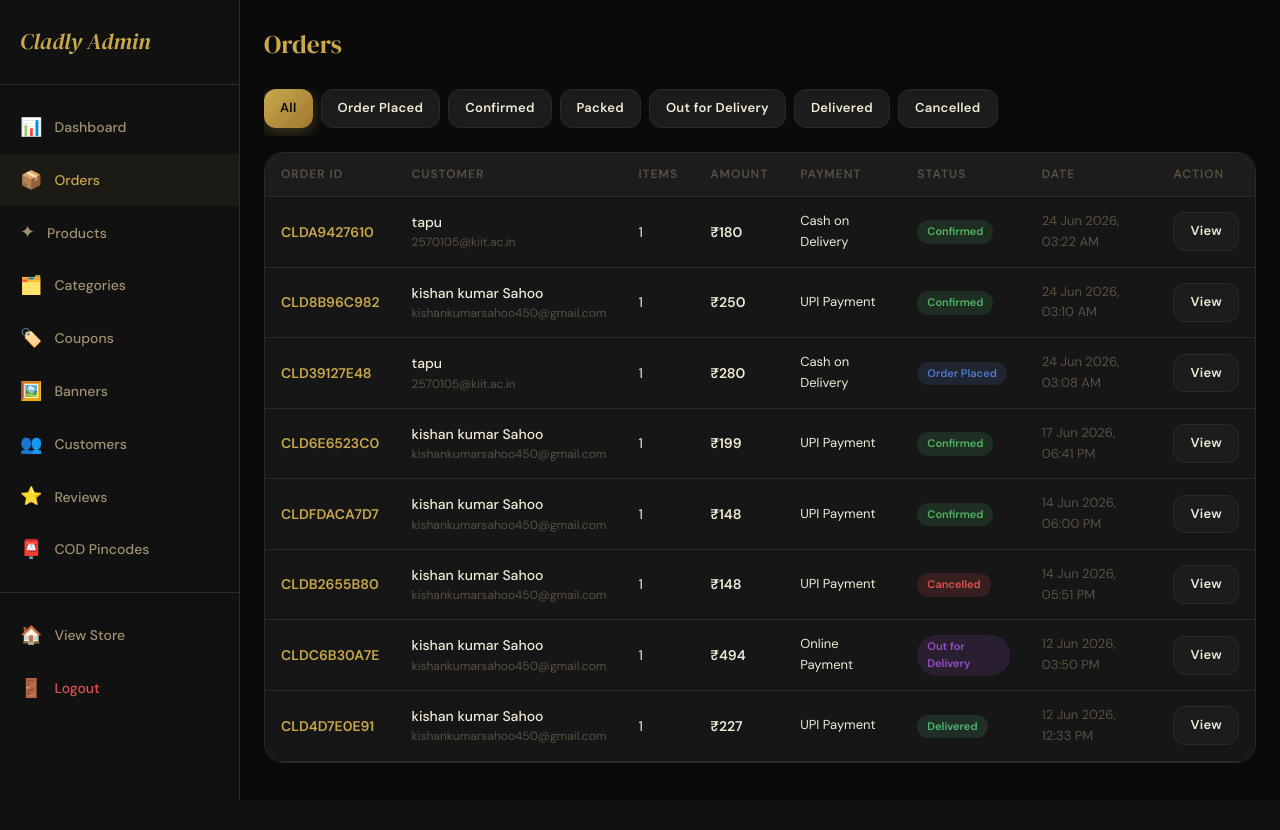
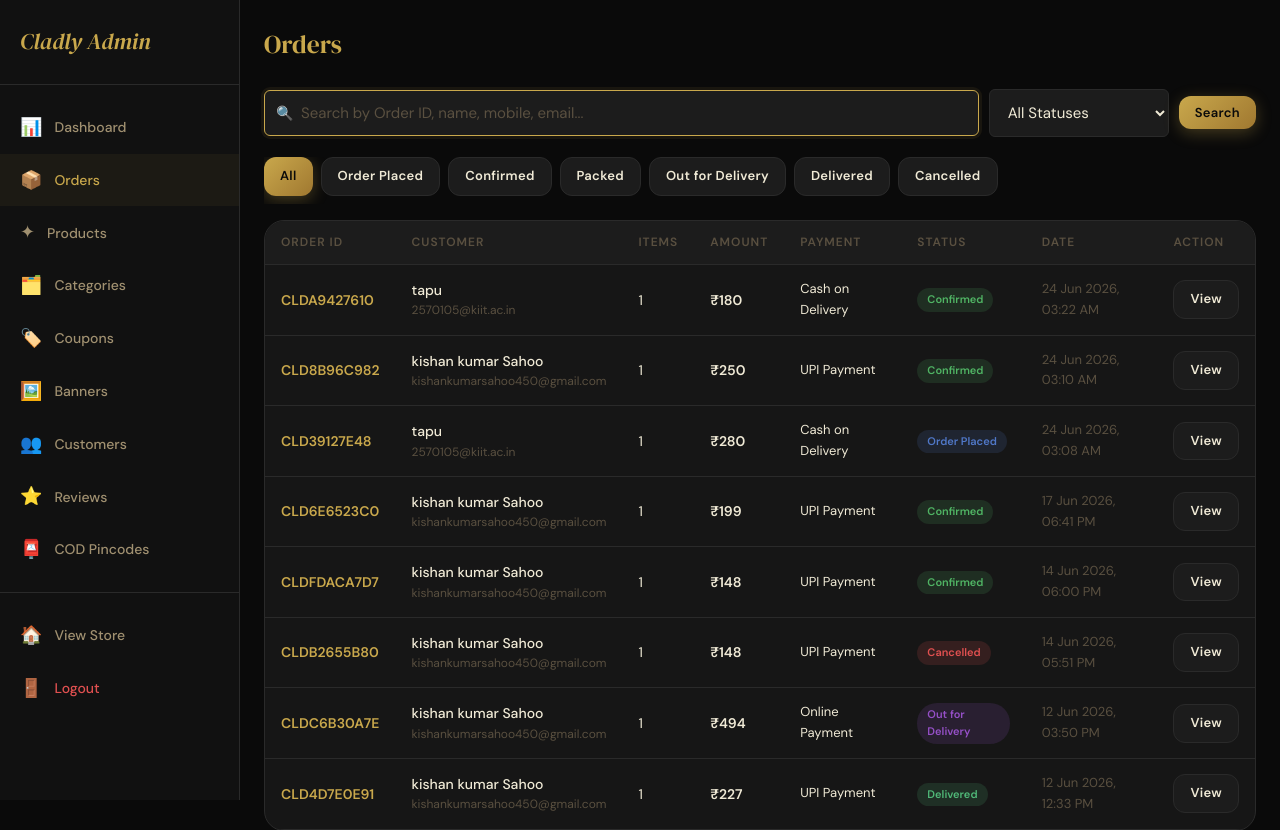
Before and after one commit to kumarkishan2004/cladly, a Django app: page /admin-panel/orders/ in a window 1280 px wide. Shown: the top 830 px of the page. Before the commit the page ends 800 px from the top, so only its background shows below. Run offline with Django 4.2, Linux system fonts and the light colour scheme; a user stored in the database is signed in; data comes from the database, SQL or seed files in the repository; data that the repository does not hold is empty; some web fonts are replaced.

Commit message:
add search bar in admin order page ,add new employee details(saswati),upgrade and rectify product checkout part

```diff
--- a/cladly/settings.py
+++ b/cladly/settings.py
@@ -114,8 +114,8 @@ CACHES = {
 }
 
 # Razorpay payment
-RAZORPAY_KEY_ID = 'rzp_test_T1VGBthGJHr4J1'      #  key id
-RAZORPAY_KEY_SECRET = 'tcYvoTB70IirNiVN4Z5E6zrK' #  key secret
+RAZORPAY_KEY_ID = 'REDACTED_RAZORPAY_ID'      #  key id
+RAZORPAY_KEY_SECRET = 'REDACTED_RAZORPAY_SECRET' #  key secret
 RAZORPAY_CURRENCY = 'INR'
 
 
--- a/store/templates/store/admin/orders.html
+++ b/store/templates/store/admin/orders.html
@@ -2,8 +2,49 @@
 {% block title %}Orders — Cladly Admin{% endblock %}
 {% block admin_content %}
 <div class="admin-header">
-  <div class="admin-page-title">Orders</div>
+  <div class="admin-page-title">
+    Orders
+    {% if search_query %}
+      <span style="font-size:14px;color:var(--text-muted);font-weight:400;"> — results for "{{ search_query }}"</span>
+    {% endif %}
+  </div>
 </div>
+
+<!-- Search + Filter Bar -->
+<form method="get" style="display:flex;gap:10px;flex-wrap:wrap;margin-bottom:20px;align-items:center;">
+
+  <!-- Search box -->
+  <div style="position:relative;flex:1;min-width:220px;">
+    <input type="text" name="q" value="{{ search_query }}"
+           placeholder="Search by Order ID, name, mobile, email..."
+           class="form-control"
+           style="padding-left:36px;"
+           autofocus>
+    <span style="position:absolute;left:12px;top:50%;transform:translateY(-50%);color:var(--text-muted);font-size:14px;">🔍</span>
+  </div>
+
+  <!-- Status filter -->
+  <select name="status" class="form-control" style="max-width:180px;">
+    <option value="">All Statuses</option>
+    {% for value, label in status_choices %}
+      <option value="{{ value }}" {% if status_filter == value %}selected{% endif %}>{{ label }}</option>
+    {% endfor %}
+  </select>
+
+  <button type="submit" class="btn btn-gold btn-sm">Search</button>
+
+  {% if search_query or status_filter %}
+    <a href="{% url 'admin_orders' %}" class="btn btn-dark btn-sm">✕ Clear</a>
+  {% endif %}
+
+</form>
+
+<!-- Result count -->
+{% if search_query %}
+  <div style="font-size:13px;color:var(--text-muted);margin-bottom:16px;">
+    Found <strong style="color:var(--gold);">{{ orders.paginator.count }}</strong> order{{ orders.paginator.count|pluralize }} matching "{{ search_query }}"
+  </div>
+{% endif %}
 
 <!-- Status filter -->
 <div style="display:flex;gap:8px;overflow-x:auto;padding-bottom:8px;margin-bottom:16px;">
--- a/store/urls.py
+++ b/store/urls.py
@@ -38,7 +38,6 @@ urlpatterns = [
     path('checkout/', views.checkout, name='checkout'),
     path('place-order/', views.place_order, name='place_order'),
     path('order/success/<str:order_id>/', views.order_success, name='order_success'),
-    path('payment/initiate/<str:order_id>/', views.initiate_payment, name='initiate_payment'),
     path('payment/verify/', views.verify_payment, name='verify_payment'),
     path('payment/failed/<str:order_id>/', views.payment_failed, name='payment_failed'),
     path('orders/', views.my_orders, name='my_orders'),
--- a/store/views.py
+++ b/store/views.py
@@ -794,6 +794,15 @@ def move_to_cart(request, product_id):
 
 @login_required
 def checkout(request):
+
+    # If there's a pending Razorpay payment in session, clear it
+    # (customer went back to checkout after abandoning payment page)
+
+    if 'pending_order' in request.session:
+        request.session.pop('pending_order', None)
+        request.session.pop('razorpay_order_id', None)
+
+
     cart_items = get_cart_items(request)
     if not cart_items.exists():
         messages.warning(request, 'Your cart is empty.')
@@ -850,7 +859,51 @@ def place_order(request):
     coupon = _get_session_coupon(request)
     totals = calculate_cart_totals(cart_items, coupon)
 
-    # Create order
+   # ── COD — create order immediately ──
+    if payment_method == 'cod':
+        order = _create_order(request, address, payment_method, coupon, totals, cart_items)
+        cart_items.delete()
+        Notification.objects.create(
+            user=request.user,
+            title='Order Placed!',
+            message=f'Your order {order.order_id} has been placed successfully.',
+            notif_type='order',
+            link=f'/orders/{order.order_id}/',
+        )
+        _process_referral_reward(order)
+        return redirect('order_success', order_id=order.order_id)
+
+    # ── Online payment — save intent to session, open Razorpay ──
+    else:
+        # Store everything needed to create the order after payment
+        request.session['pending_order'] = {
+            'address_id': str(address.id),
+            'payment_method': payment_method,
+            'coupon_id': coupon.id if coupon else None,
+        }
+
+        # Create Razorpay payment order (just a payment intent — not your Order model)
+        try:
+            razorpay_order = create_razorpay_order(totals['grand_total'], 'PENDING')
+        except Exception as e:
+            messages.error(request, 'Payment gateway error. Please try again.')
+            return redirect('checkout')
+
+        request.session['razorpay_order_id'] = razorpay_order['id']
+
+        return render(request, 'store/orders/payment.html', {
+            'razorpay_order_id': razorpay_order['id'],
+            'razorpay_key_id': settings.RAZORPAY_KEY_ID,
+            'amount': int(float(totals['grand_total']) * 100),
+            'grand_total': totals['grand_total'],
+            'user_name': request.user.full_name,
+            'user_email': request.user.email,
+            'user_mobile': request.user.mobile or '',
+        })
+
+
+def _create_order(request, address, payment_method, coupon, totals, cart_items):
+    """Creates Order + OrderItems + reduces stock. Used by both COD and online payment."""
     order = Order.objects.create(
         user=request.user,
         address=address,
@@ -867,7 +920,6 @@ def place_order(request):
         **totals,
     )
 
-    # Create order items + reduce stock
     for item in cart_items:
         img = item.product.primary_image()
         OrderItem.objects.create(
@@ -881,7 +933,6 @@ def place_order(request):
             original_price=item.product.original_price,
         )
 
-        # Reduce stock from the specific size if one was chosen, else from product total
         if item.size:
             item.size.stock_quantity = max(0, item.size.stock_quantity - item.quantity)
             item.size.save()
@@ -891,61 +942,18 @@ def place_order(request):
 
         item.product.update_stock_status()
 
-    # Increment coupon usage
     if coupon:
         coupon.used_count += 1
         coupon.save()
         request.session.pop('coupon_id', None)
 
-    # Status history
     OrderStatusHistory.objects.create(
         order=order,
         status='placed',
         note='Order placed successfully.'
     )
 
-    # ── COD — clear cart immediately ──
-    if payment_method == 'cod':
-        cart_items.delete()
-        Notification.objects.create(
-            user=request.user,
-            title='Order Placed!',
-            message=f'Your order {order.order_id} has been placed successfully.',
-            notif_type='order',
-            link=f'/orders/{order.order_id}/',
-        )
-
-        return redirect('order_success', order_id=order.order_id)
-
-    # ── UPI / Online — go to Razorpay ──
-    else:
-        # Don't clear cart yet — clear after payment verified
-        return redirect('initiate_payment', order_id=order.order_id)
-
-
-
-@login_required
-def initiate_payment(request, order_id):
-    order = get_object_or_404(Order, order_id=order_id, user=request.user)
-
-    # Create Razorpay order
-    try:
-        razorpay_order = create_razorpay_order(order.grand_total, order.order_id)
-        order.razorpay_order_id = razorpay_order['id']
-        order.save()
-    except Exception as e:
-        messages.error(request, 'Payment gateway error. Please try again.')
-        return redirect('checkout')
-
-    return render(request, 'store/orders/payment.html', {
-        'order': order,
-        'razorpay_order_id': razorpay_order['id'],
-        'razorpay_key_id': settings.RAZORPAY_KEY_ID,
-        'amount': int(float(order.grand_total) * 100),  # in paise
-        'user_name': request.user.full_name,
-        'user_email': request.user.email,
-        'user_mobile': request.user.mobile or '',
-    })
+    return order
 
 
 @require_POST
@@ -953,56 +961,77 @@ def verify_payment(request):
     razorpay_order_id = request.POST.get('razorpay_order_id')
     razorpay_payment_id = request.POST.get('razorpay_payment_id')
     razorpay_signature = request.POST.get('razorpay_signature')
-    order_id = request.POST.get('order_id')
-
-    order = get_object_or_404(Order, order_id=order_id)
-
-    # Verify signature
+
+    # Verify Razorpay signature first
     is_valid = verify_razorpay_payment(
         razorpay_order_id,
         razorpay_payment_id,
         razorpay_signature
     )
 
-    if is_valid:
-        # Payment successful
-        order.payment_status = True
+    if not is_valid:
+        messages.error(request, 'Payment verification failed. Please contact support.')
+        request.session.pop('pending_order', None)
+        request.session.pop('razorpay_order_id', None)
+        return redirect('checkout')
+
+    # Payment is genuine — now create the actual order
+    pending = request.session.get('pending_order')
+    if not pending:
+        messages.error(request, 'Session expired. Please try again.')
+        return redirect('checkout')
+
+    try:
+        address = get_object_or_404(Address, id=pending['address_id'], user=request.user)
+        payment_method = pending.get('payment_method', 'online')
+        coupon_id = pending.get('coupon_id')
+        coupon = Coupon.objects.filter(id=coupon_id).first() if coupon_id else None
+
+        cart_items = get_cart_items(request)
+        if not cart_items.exists():
+            messages.error(request, 'Your cart appears to be empty. Please contact support with your payment ID.')
+            return redirect('home')
+
+        totals = calculate_cart_totals(cart_items, coupon)
+
+        # Create the order now that payment is confirmed
+        order = _create_order(request, address, payment_method, coupon, totals, cart_items)
+
+        # Save Razorpay payment details on the order
+        order.razorpay_order_id = razorpay_order_id
         order.razorpay_payment_id = razorpay_payment_id
         order.razorpay_signature = razorpay_signature
+        order.status = 'confirmed'
         order.save()
 
-        # Now clear cart
-        if order.user:
-            Cart.objects.filter(user=order.user).delete()
-
-        # Status history
+        # Clear cart and session
+        cart_items.delete()
+        request.session.pop('pending_order', None)
+        request.session.pop('razorpay_order_id', None)
+
         OrderStatusHistory.objects.create(
             order=order,
             status='confirmed',
-            note=f'Payment received. Payment ID: {razorpay_payment_id}'
+            note=f'Payment received online. Payment ID: {razorpay_payment_id}'
         )
-        order.status = 'confirmed'
-        order.save()
-
-        # Notification
-        if order.user:
-            Notification.objects.create(
-                user=order.user,
-                title='Payment Successful!',
-                message=f'Payment for order {order.order_id} received successfully.',
-                notif_type='order',
-                link=f'/orders/{order.order_id}/',
-            )
+
+        Notification.objects.create(
+            user=request.user,
+            title='Payment Successful! 🎉',
+            message=f'Payment for order {order.order_id} received. Your order is confirmed.',
+            notif_type='order',
+            link=f'/orders/{order.order_id}/',
+        )
+
+        _process_referral_reward(order)
 
         return redirect('order_success', order_id=order.order_id)
 
-    else:
-        # Payment failed or tampered
-        order.status = 'cancelled'
-        order.save()
-        messages.error(request, 'Payment verification failed. Please contact support.')
-        return redirect('payment_failed', order_id=order.order_id)
-
+    except Exception as e:
+        # Payment was real but order creation failed — critical, log this
+        print(f"CRITICAL: Payment {razorpay_payment_id} succeeded but order creation failed: {e}")
+        messages.error(request, f'Payment received (ID: {razorpay_payment_id}) but order creation failed. Please contact support immediately with this payment ID.')
+        return redirect('home')
 
 @login_required
 def payment_failed(request, order_id):
@@ -1401,6 +1430,19 @@ def admin_delete_category(request, pk):
 @user_passes_test(is_admin, login_url='/login/')
 def admin_orders(request):
     orders = Order.objects.all().select_related('user').prefetch_related('items')
+
+    # Search
+    search_query = request.GET.get('q', '').strip()
+    if search_query:
+        orders = orders.filter(
+            Q(order_id__icontains=search_query) |
+            Q(delivery_name__icontains=search_query) |
+            Q(delivery_mobile__icontains=search_query) |
+            Q(user__email__icontains=search_query)
+        )
+
+    # Status filter
+
     status_filter = request.GET.get('status')
     if status_filter:
         orders = orders.filter(status=status_filter)
@@ -1408,6 +1450,7 @@ def admin_orders(request):
     page = paginator.get_page(request.GET.get('page', 1))
     return render(request, 'store/admin/orders.html', {
         'orders': page,
+        'search_query': search_query,
         'status_choices': Order.STATUS_CHOICES,
         'current_status': status_filter,
     })
```
Also changed, not shown: store/templates/store/pages/company.html (+5 -4 lines), store/static/store/images/saswati.jpeg (added).
